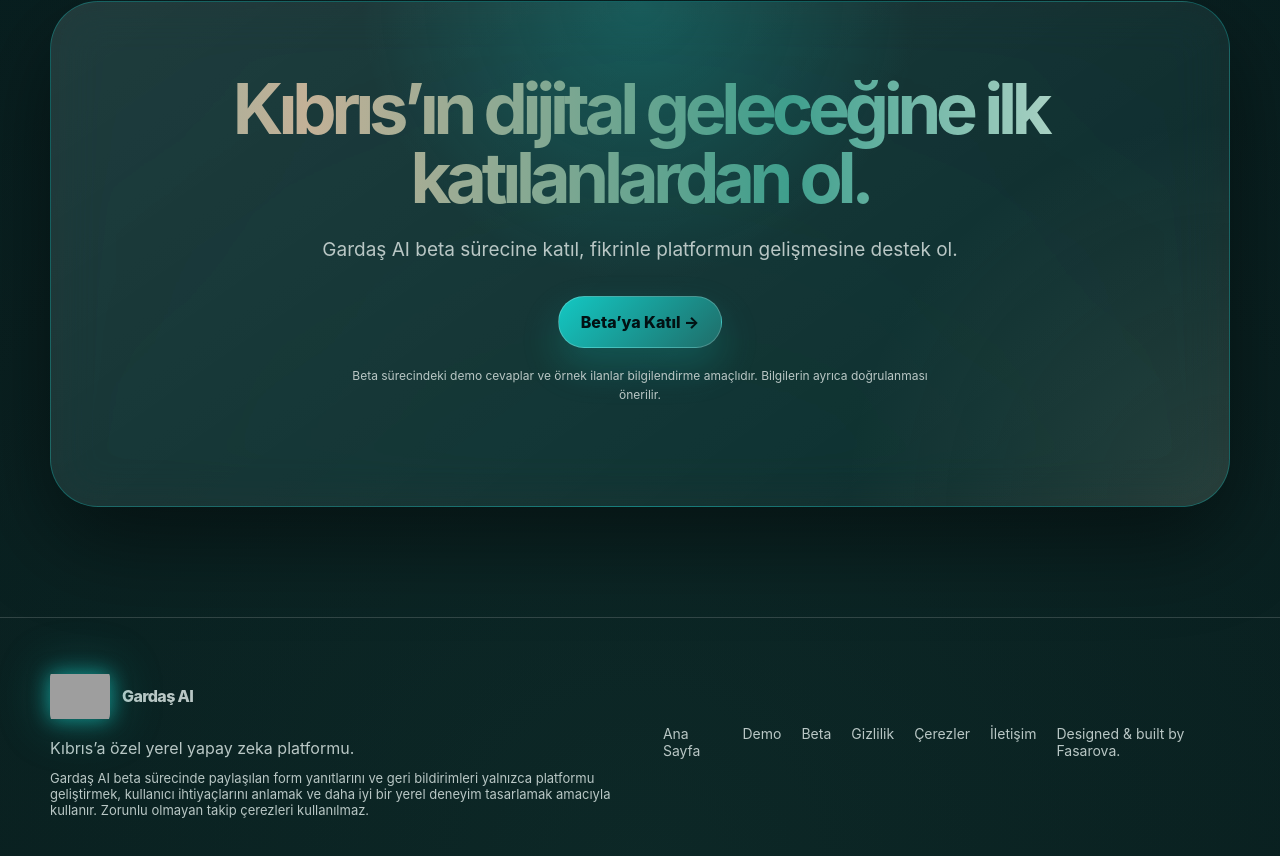
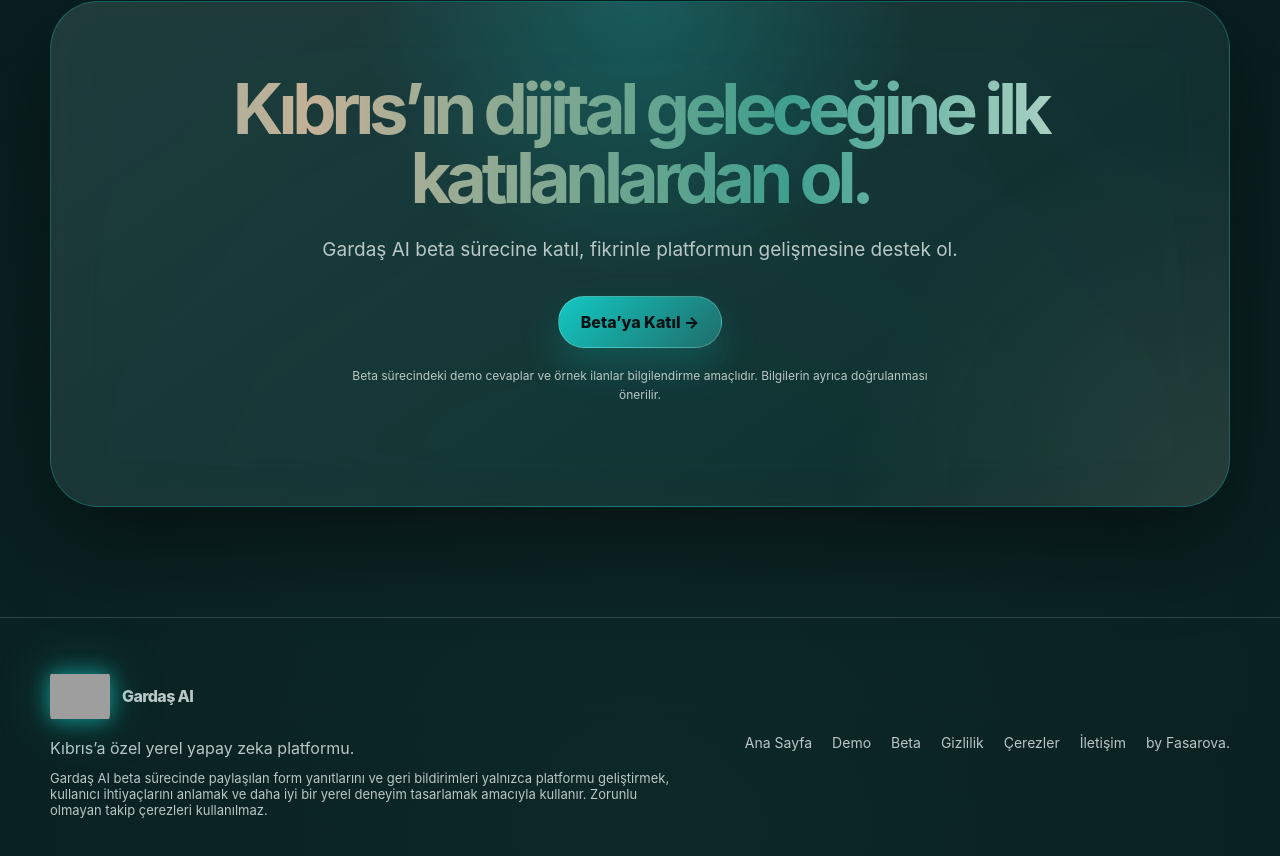
Before and after one commit to yasarovabulut-cyber/gardas-ai, a plain HTML site: page index.html in a window 1280 px wide. Shown: the part 4914-5770 px from the top of the page. Drawn offline with Linux system fonts and the light colour scheme; grey boxes are pictures that could not be loaded.

Commit message:
Update index.html

```diff
--- a/index.html
+++ b/index.html
@@ -1903,7 +1903,7 @@
   <a href="#privacy">Gizlilik</a>
   <a href="#cookies">Çerezler</a>
   <a href="mailto:hello@gardas.ai">İletişim</a>
-        <p class="signature">Designed & built by Fasarova.</p>
+        <p class="signature">by Fasarova.</p>
 </div>
     </div>
   </footer>
```
